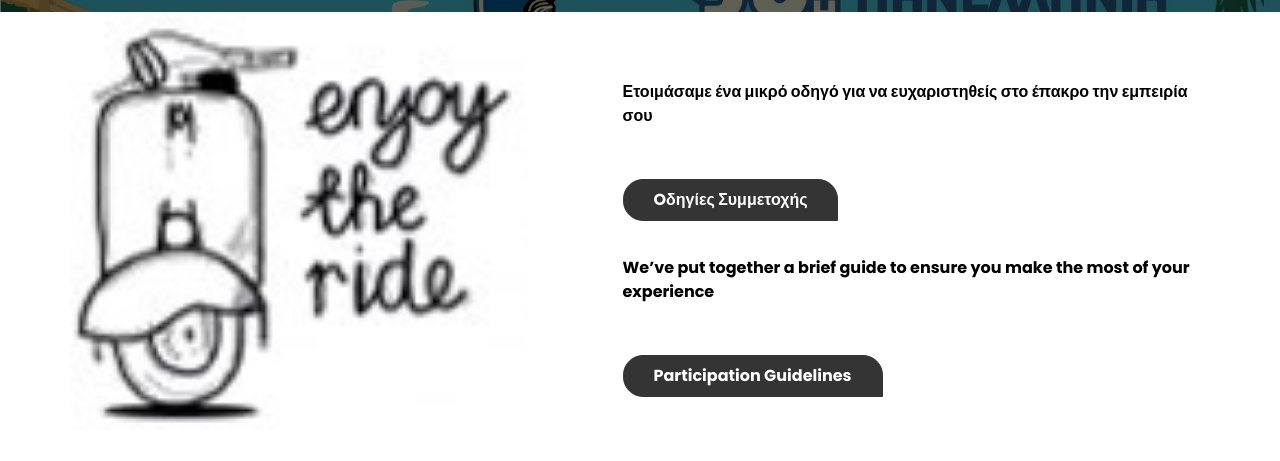
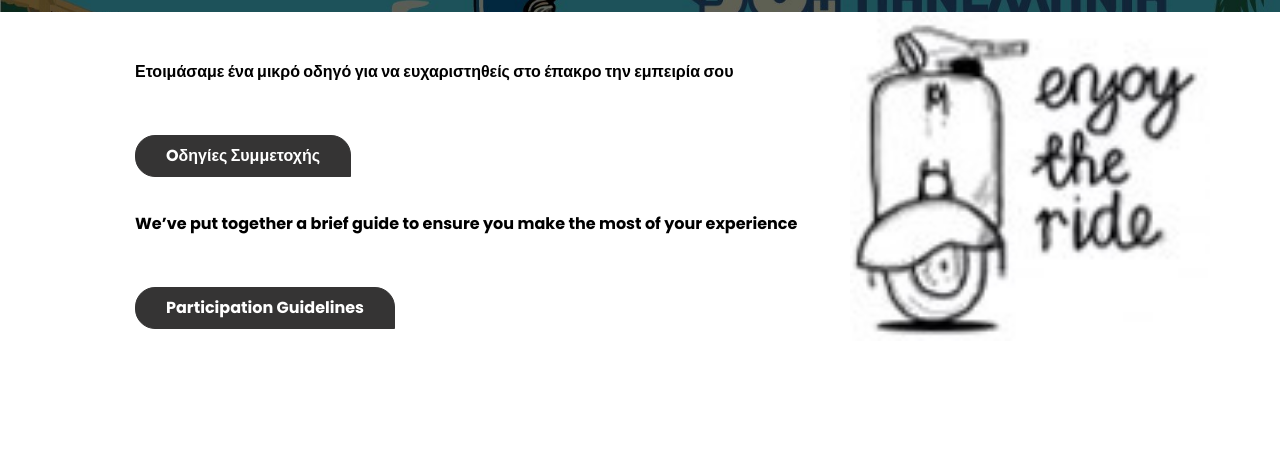
Before and after one commit to crmeth/38vespameeting, a plain HTML site: page about.html in a window 1280 px wide. Shown: the part 79-540 px from the top of the page. Drawn offline with nearby package versions, Linux system fonts and the light colour scheme.

Commit message:
Add files via upload

```diff
--- a/about.html
+++ b/about.html
@@ -83,18 +83,14 @@
   <section class="who_section layout_padding">
     <div class="container">
       <div class="row">
-        <div class="col-md-5">
-          <div class="img-box">
-            <img src="images/who-img.jpg" alt="">
-          </div>
-        </div>
-        <div class="col-md-7">
+
+        <div class="col-md-8">
           <div class="detail-box">
-            <div class="heading_container">
-              <!-- <h2>
+            <!-- <div class="heading_container">
+              <h2>
                 οδηγιες συμμετοχης
-              </h2> -->
-            </div>
+              </h2>
+            </div> -->
             <p>
               Ετοιμάσαμε ένα μικρό οδηγό για να ευχαριστηθείς στο έπακρο την εμπειρία σου
             </p>
@@ -111,6 +107,11 @@
                 Participation Guidelines
               </a>
             </div>
+          </div>
+        </div>
+        <div class="col-md-4">
+          <div class="img-box">
+            <img src="images/who-img.jpg" alt="">
           </div>
         </div>
       </div>
```
